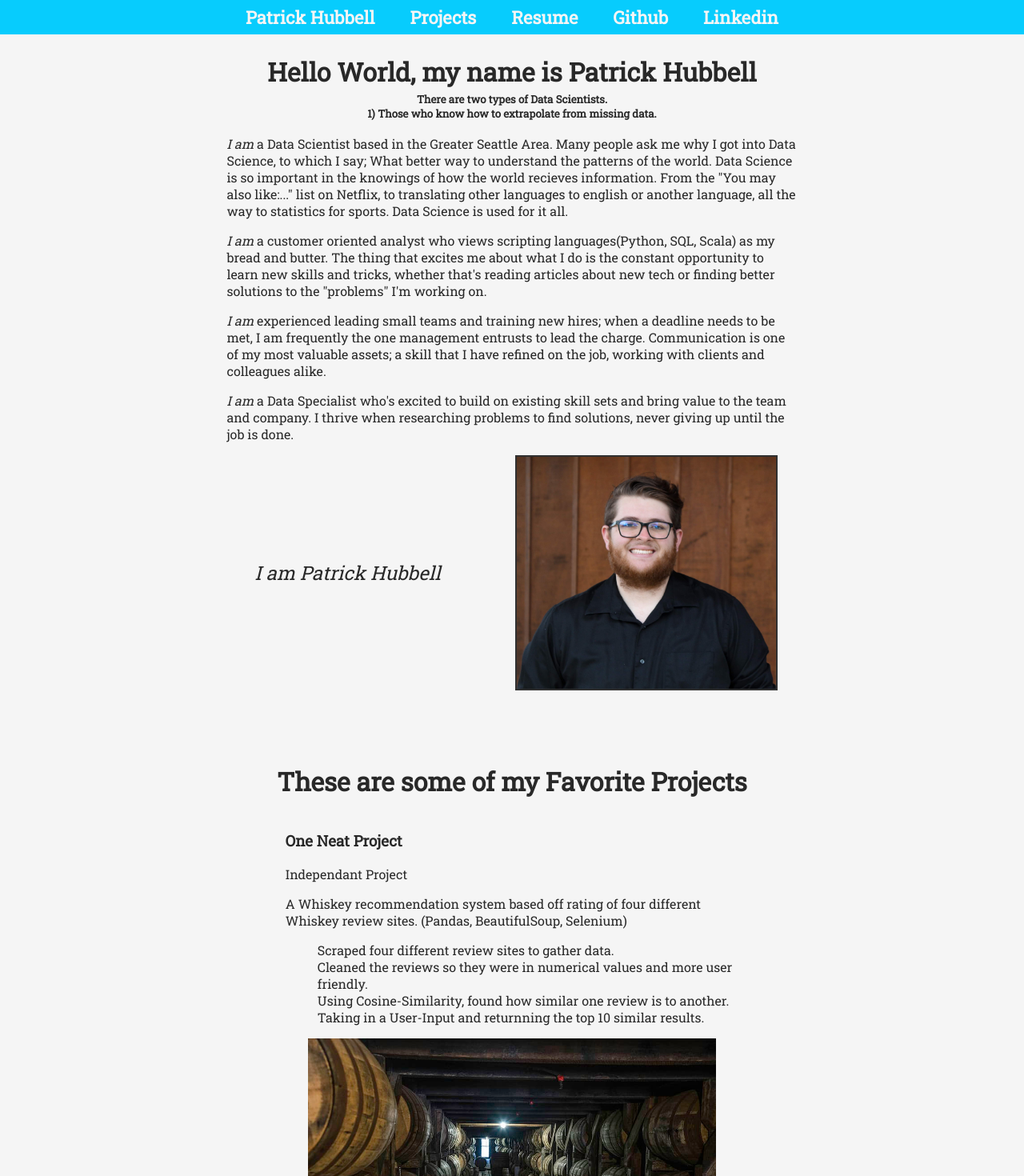
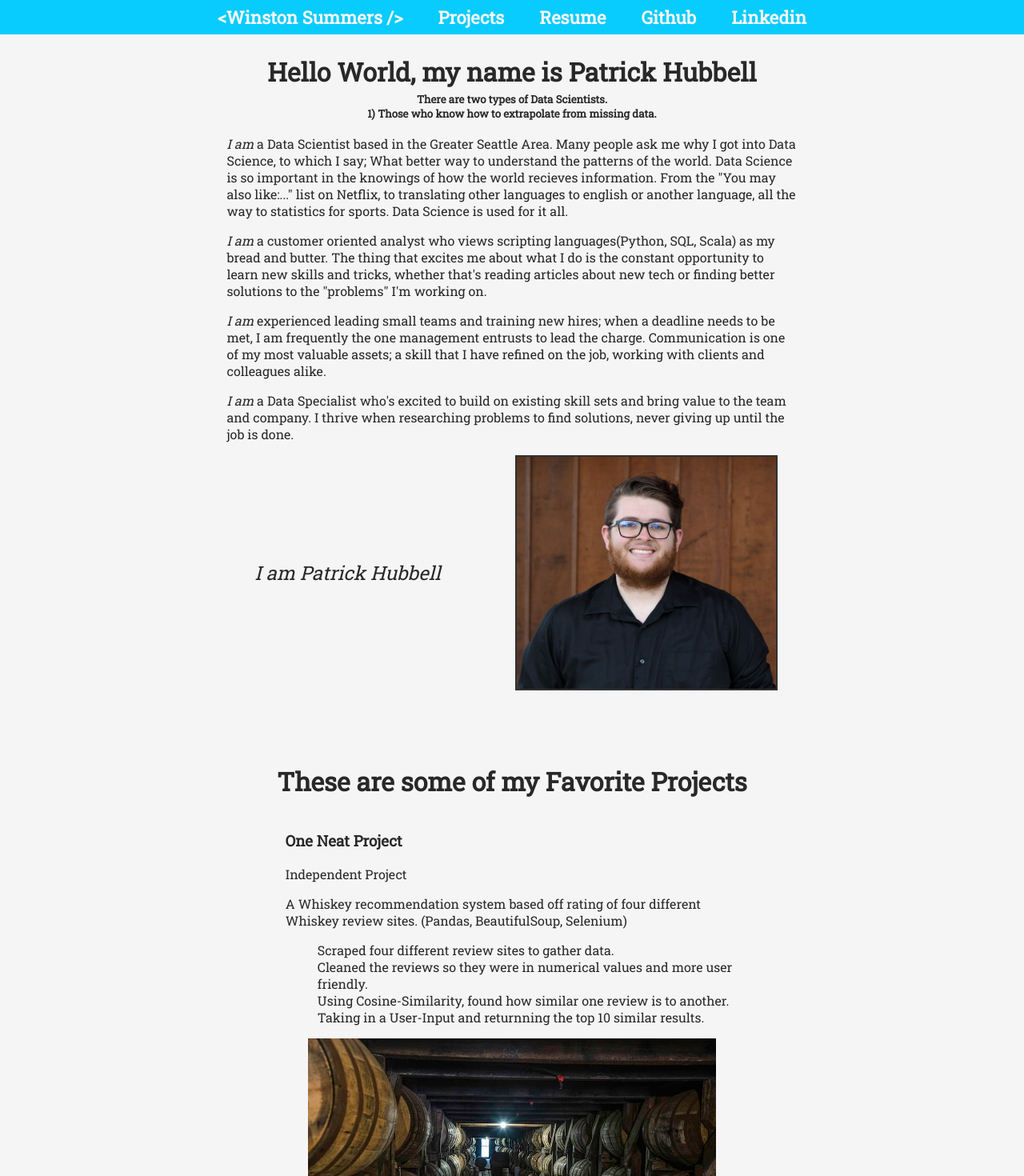
Before and after one commit to winstonsummers/New-Portfolio, a React (Create React App) app: page / in a window 1280 px wide. Shown: the top 1470 px of the page at 80% size. Built offline with nearby package versions, Linux system fonts and the light colour scheme.

Commit message:
npm audit fixes, refactored nav menu, code clean up

```diff
--- a/package.json
+++ b/package.json
@@ -5,7 +5,7 @@
   "homepage": "https://patrick-hubbell.github.io/New-Portfolio/",
   "dependencies": {
     "react": "^16.2.0",
-    "react-dom": "^16.2.0",
+    "react-dom": "^16.14.0",
     "react-scripts": "1.1.1"
   },
   "scripts": {
--- a/src/App.js
+++ b/src/App.js
@@ -5,7 +5,7 @@ import './index.css';
 import Footer from './components/Footer.js';
 import Projects from './components/Projects.js';
 import About from './components/About.js';
-import Nav from './components/Nav.js';
+import Nav from './components/Nav';
 
 class App extends Component {
   render() {
--- a/src/components/Nav.js
+++ /dev/null
@@ -1,17 +0,0 @@
-import React, {Component} from 'react';
-
-class Nav extends Component{
-	render(){
-		return(
-			<nav>
-				<a href="#about"><strong>Patrick Hubbell</strong></a>
-				<a href="#projects"><strong>Projects</strong></a>
-				<a download href="Resume (1).pdf"><strong>Resume</strong></a>
-				<a href="https://github.com/Patrick-Hubbell" rel="noopener noreferrer" target="_blank"><strong>Github</strong></a>
-				<a href="https://www.linkedin.com/in/patrickhubbell/" rel="noopener noreferrer" target="_blank"><strong>Linkedin</strong></a>
-			</nav>
-		);
-	}
-}
-
-export default Nav;
--- /dev/null
+++ b/src/components/Nav/AComponent.js
@@ -0,0 +1,15 @@
+import React from 'react'
+
+export default ({href, download = false, blank = false, text}) => {
+    const aProp = {
+        href,
+        download,
+    }
+
+    if(blank) {
+        aProp['rel'] = "noopener noreferrer"
+        aProp['target'] = "_blank"
+    }
+
+    return <a style={{fontWeight: "bolder"}} {...aProp}>{text}</a>
+}
--- /dev/null
+++ b/src/components/Nav/index.js
@@ -0,0 +1,48 @@
+import React, {Component} from 'react';
+import AComponent from './AComponent'
+
+class Nav extends Component{
+	navValues = [
+		// {
+		// 	href: ,
+		// 	download: ,
+		// 	blank: ,
+		// 	text: ,
+		// },
+		{
+			href: "#about",
+			text: "<Winston Summers />",
+		},
+		{
+			href: "#projects",
+			text: "Projects",
+		},
+		{
+			href: "wsresume.pdf",
+			download: true,
+			text: "Resume",
+		},
+		{
+			href: "https://github.com/winstonsummers",
+			blank: true,
+			text: "Github",
+		},
+		{
+			href: "https://www.linkedin.com/in/winston-summers/",
+			blank: true,
+			text: "Linkedin",
+		},
+	]
+
+	render(){
+		return(
+			<nav>
+				{
+					this.navValues.map((item) => <AComponent {...{key: item.href, ...item}} />)
+				}
+			</nav>
+		);
+	}
+}
+
+export default Nav;
--- a/src/components/Projects.js
+++ b/src/components/Projects.js
@@ -1,36 +1,54 @@
-import React, {Component} from 'react';
-import Notable from '../Notable.js';
+import React, { Component } from "react";
+import Notable from "../Notable.js";
 
-
-class Projects extends Component{
-	render(){
-		const list = Notable.map(item => {
-			return(
-				<div className="item">
+class Projects extends Component {
+  render() {
+    const list = Notable.map((item) => {
+      return (
+        <div key={item.title} className="item">
           <h3>{item.title}</h3>
-					{item.team.length ? <p><strong>The Team:</strong> {item.team.map((member, index) =>{
-						return(
-							<a className="pro-link" href={item.teamLink[index]}>{member}, </a>
-						)
-					})}</p> : <p>Independant Project</p>}
+          {item.team.length ? (
+            <p>
+              <strong>The Team:</strong>{" "}
+              {item.team.map((member, index) => {
+                return (
+                  <a className="pro-link" href={item.teamLink[index]} key={member + index}>
+                    {member},{" "}
+                  </a>
+                );
+              })}
+            </p>
+          ) : (
+            <p>Independent Project</p>
+          )}
           <p>{item.summary}</p>
           <ul>
-						{item.tech.map(tech =>{
-							return(
-								<li>{tech}</li>
-							)
+            {item.tech.map((tech, key) => {
+              return <li key={tech + key}>{tech}</li>;
             })}
           </ul>
-					<a className="img-link" href={item.deployment} rel="noopener noreferrer" target="_blank">
+          <a
+            className="img-link"
+            href={item.deployment}
+            rel="noopener noreferrer"
+            target="_blank"
+          >
             <img src={item.imgPath} alt=""></img>
           </a>
           <span className="righty">
-						<a className="pro-link" href={item.github} rel="noopener noreferrer" target="_blank">Github</a>
+            <a
+              className="pro-link"
+              href={item.github}
+              rel="noopener noreferrer"
+              target="_blank"
+            >
+              Github
+            </a>
           </span>
         </div>
-			)
-		})
-		return(
+      );
+    });
+    return (
       <div id="projects">
         {/*<p>&nbsp;</p>*/}
         <h1>These are some of my Favorite Projects</h1>
```
Also changed, not shown: src/Notable.js (+8 -8 lines), 2 other files (tests, documents, lock files or other folders). Lines whose indentation alone changed are shown as unchanged.
